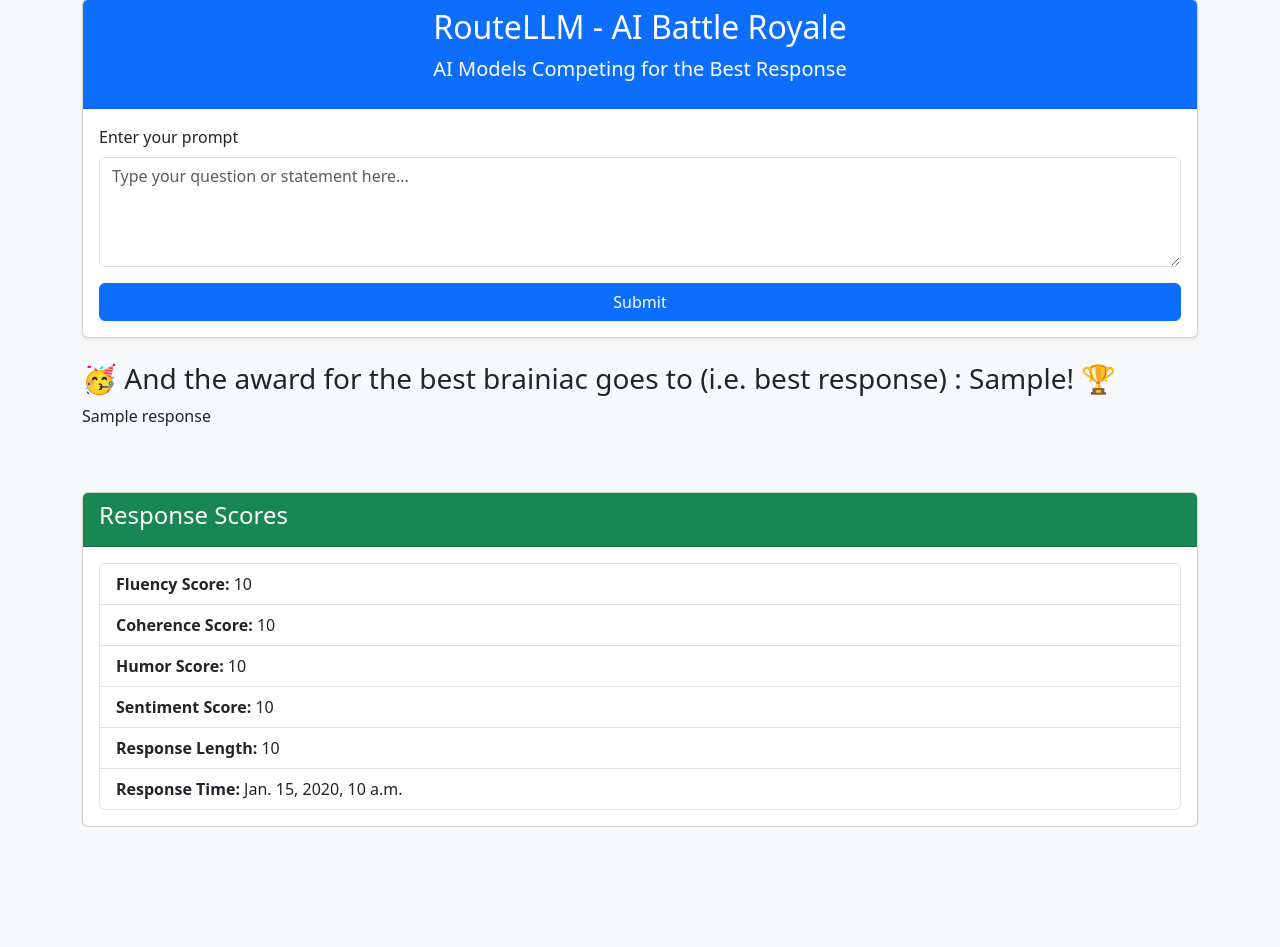
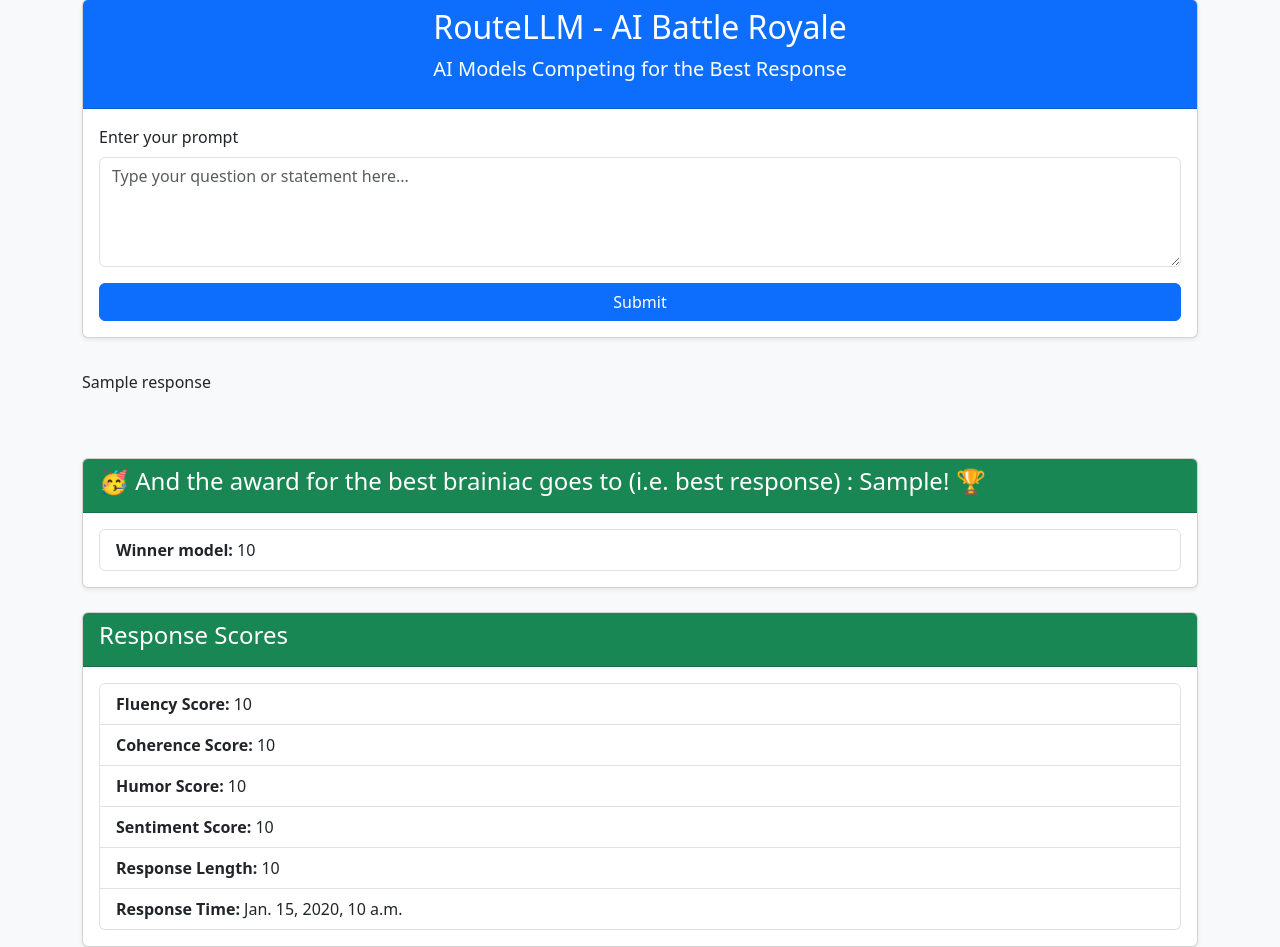
Before and after one commit to sachnaror/RouteLLM, a Django app: template app/templates/index.html in a window 1280 px wide. Shown: the part 49-996 px from the top of the page. Before the commit the page ends 876 px from the top, so only its background shows below. Run offline with Django 5.2, Linux system fonts and the light colour scheme; the template is opened without the code that fills it: most values are stand-ins (such as "Sample title", 1, 10 or a date in 2020).

Commit message:
Diligence unlocks the doors of wisdom

```diff
--- a/app/templates/index.html
+++ b/app/templates/index.html
@@ -29,10 +29,33 @@
     </div>
     <br>
     <div>
-        <h3>🥳 And the award for the best brainiac goes to (i.e. best response) : {{ winner_llm }}! 🏆</h3>
+        <h4></h4>
         <p>{{ response }}</p>
     </div>
     <br>
+
+
+
+    <!-- Display Scores Section -->
+    <div class="mt-4">
+        <div class="card shadow-sm">
+            <div class="card-header bg-success text-white">
+                <h4>🥳 And the award for the best brainiac goes to (i.e. best response) : {{ winner_llm }}! 🏆</h4>
+            </div>
+            <div class="card-body">
+                <ul class="list-group">
+                    <li class="list-group-item">
+                        <strong>Winner model:</strong> {{ fluency_score }}
+                    </li>
+
+
+                </ul>
+            </div>
+        </div>
+    </div>
+
+
+
     <!-- Display Scores Section -->
     <div class="mt-4">
         <div class="card shadow-sm">
```
Also changed, not shown: README.md, image.png (added).
